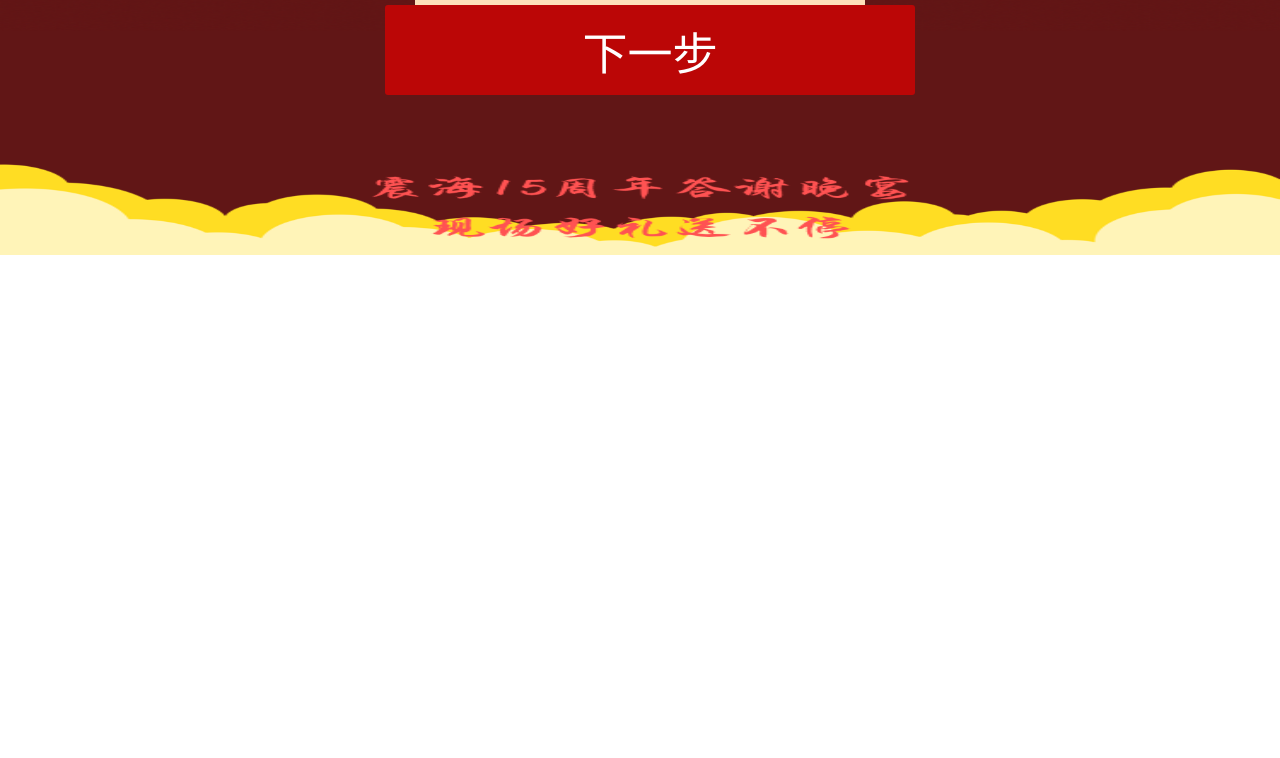
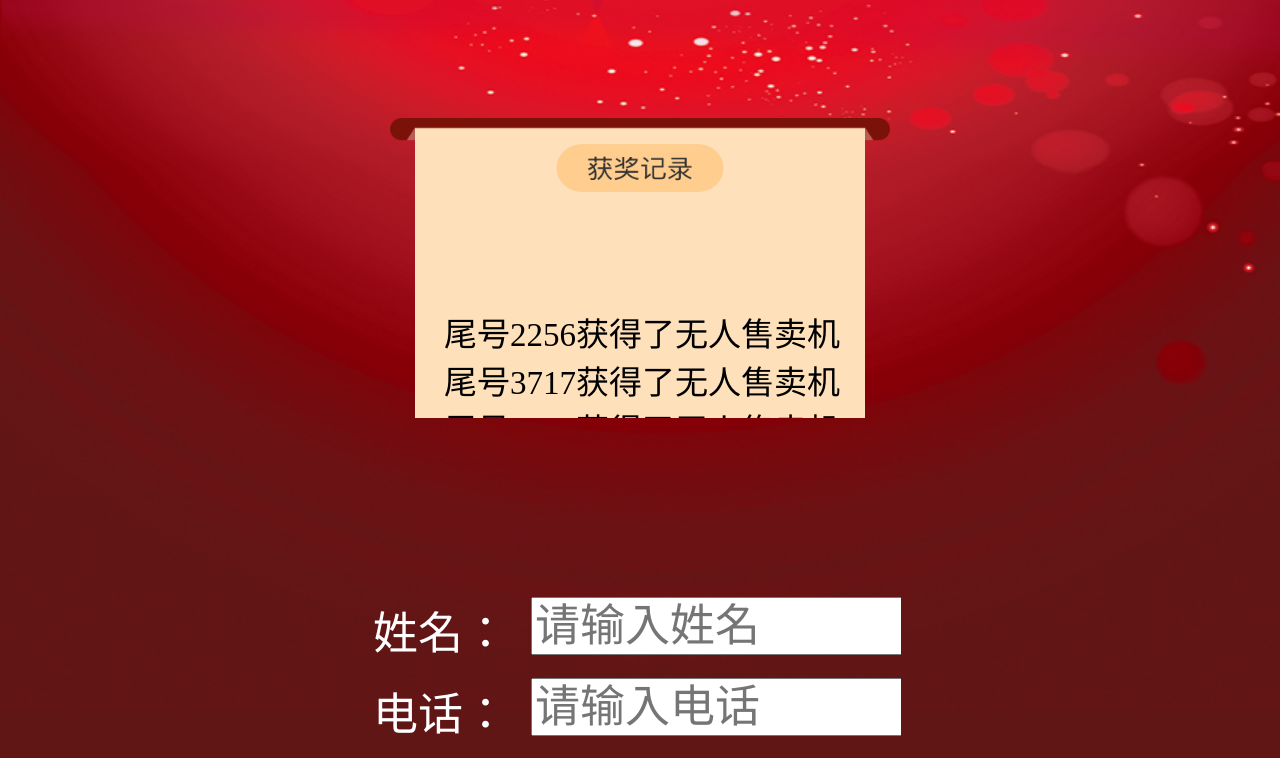
Before and after one commit to jiaxiaomeng/jiaxiaomeng.github.io, a plain HTML site: page index.html in a window 1280 px wide. Shown: the part 545-1303 px from the top of the page. Before the commit the page ends 804 px from the top, so only its background shows below. Drawn offline with nearby package versions, Linux system fonts and the light colour scheme; no server answers.

Commit message:
翠总测试6

```diff
--- a/css/index.css
+++ b/css/index.css
@@ -11,6 +11,10 @@
     margin: 8px;
     width: 150px;
     color:white;
+}
+
+.item>div:nth-of-type(2){
+    width: 370px;
 }
 
 .item input{
--- a/js/public.js
+++ b/js/public.js
@@ -7,7 +7,7 @@ window.onload = function(){
 	audio ? audio.play() : false;
 	var bgWidth =  window.innerWidth;
 	var bgHeight = window.innerHeight;
-	bgHeight < 670 ? bgHeight = 670 : false;
+	bgHeight < 1745 ? bgHeight = 1745 : false;
 	var home = classDom('home')[0];
 	var bg = classDom('bg')[0];
 	var bgImg = classDom('bgImg')[0];
```
Also changed, not shown: js/shake-game.js (+5 -4 lines).
